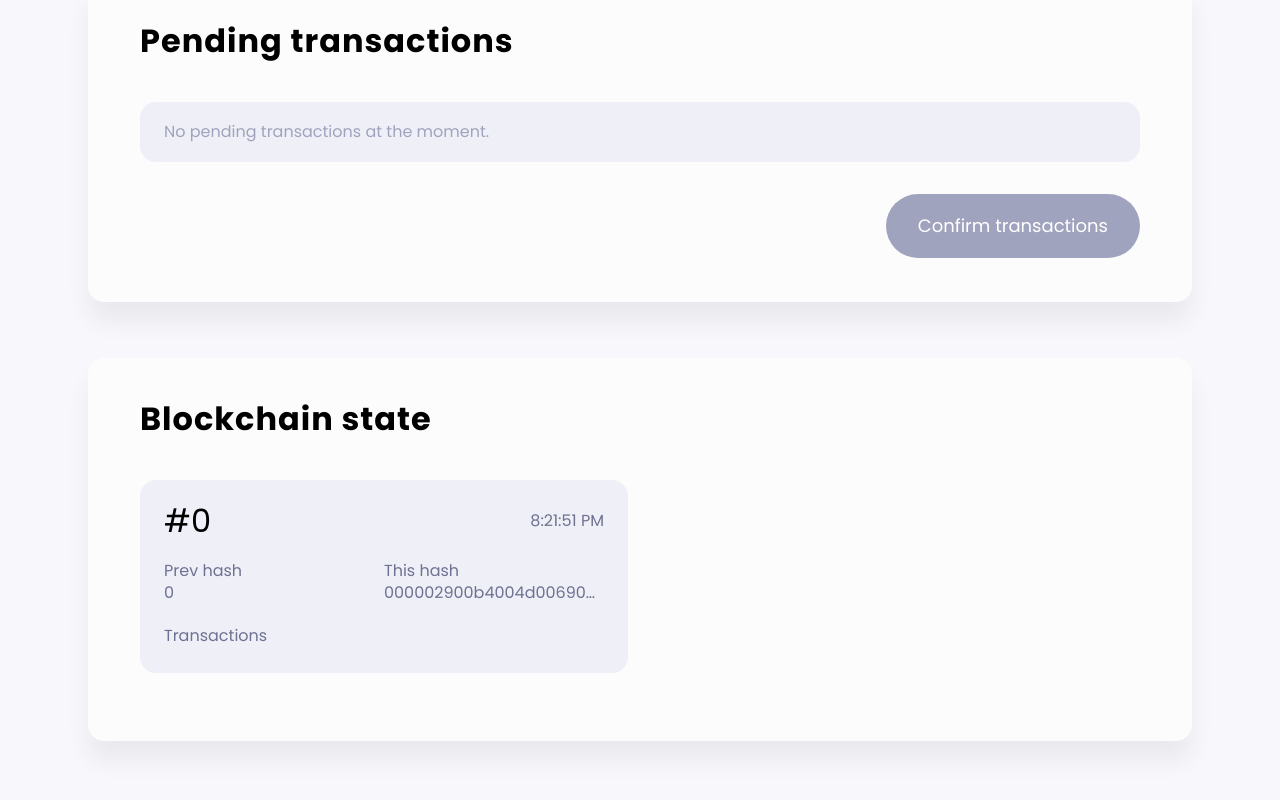
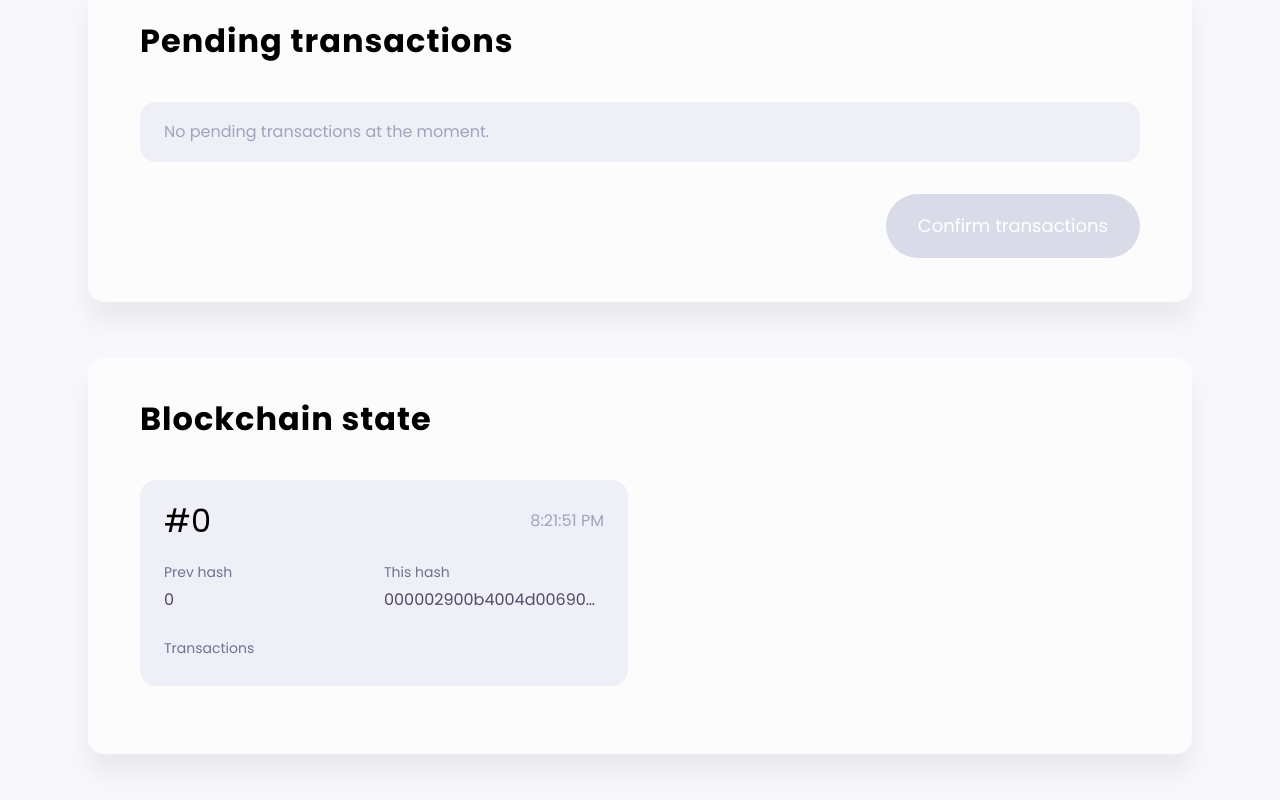
Before and after one commit to SergeiBesedin/blockchain-app, a website with bundled scripts: page src/browser/index.html in a window 1280 px wide. Shown: the part 710-1510 px from the top of the page. Built offline with nearby package versions, Linux system fonts and the light colour scheme; files whose address does not match are found by name.

Commit message:
поправил стили для блоков, состояния для кнопок

```diff
--- a/src/browser/styles.css
+++ b/src/browser/styles.css
@@ -48,15 +48,6 @@ body {
   font-size: 24px;
   line-height: 38px;
   margin: 0;
-}
-
-.blockchain__body {
-}
-
-.blockchain__transactions {
-}
-
-.transactions {
 }
 
 .transactions__fields {
@@ -143,12 +134,6 @@ body {
   transition-duration: 0.3s;
 }
 
-.blockchain__pending {
-}
-
-.pending {
-}
-
 .pending__notification {
   color: #a0a3bd;
   margin: 0;
@@ -219,6 +204,9 @@ body {
 }
 
 .block__timestamp {
+  font-size: 16px;
+  line-height: 24px;
+  color: #a0a3bd;
 }
 
 .block__hash {
@@ -226,31 +214,38 @@ body {
   margin-bottom: 24px;
 }
 
+.block__this-hash,
 .block__prev-hash {
   width: 50%;
+}
+
+.block__prev-hash {
   margin-right: 10px;
 }
 
 .hash-title {
+  font-size: 14px;
+  line-height: 20px;
   margin-bottom: 4px;
+  color: #6e7191;
 }
 
 .hash-value {
+  font-size: 16px;
+  line-height: 28px;
   overflow: hidden;
   text-overflow: ellipsis;
-}
-
-.block__this-hash {
-  width: 50%;
-}
-
-.block__transactions {
+  color: #4e4b66;
 }
 
 .block__transactions-list {
   list-style: none;
   margin: 0;
   padding: 0;
+}
+
+.transaction-item {
+  color: #4e4b66;
 }
 
 .transaction-item:not(:last-child) {
@@ -383,7 +378,12 @@ body {
 }
 
 .btn:disabled {
-  background: #a0a3bd;
+  background: #d9dbe9;
+  cursor: no-drop;
+}
+
+.btn:focus {
+  outline: 8px solid rgba(228, 218, 255, 1);
 }
 
 /* Состояния для инпутов */
```
